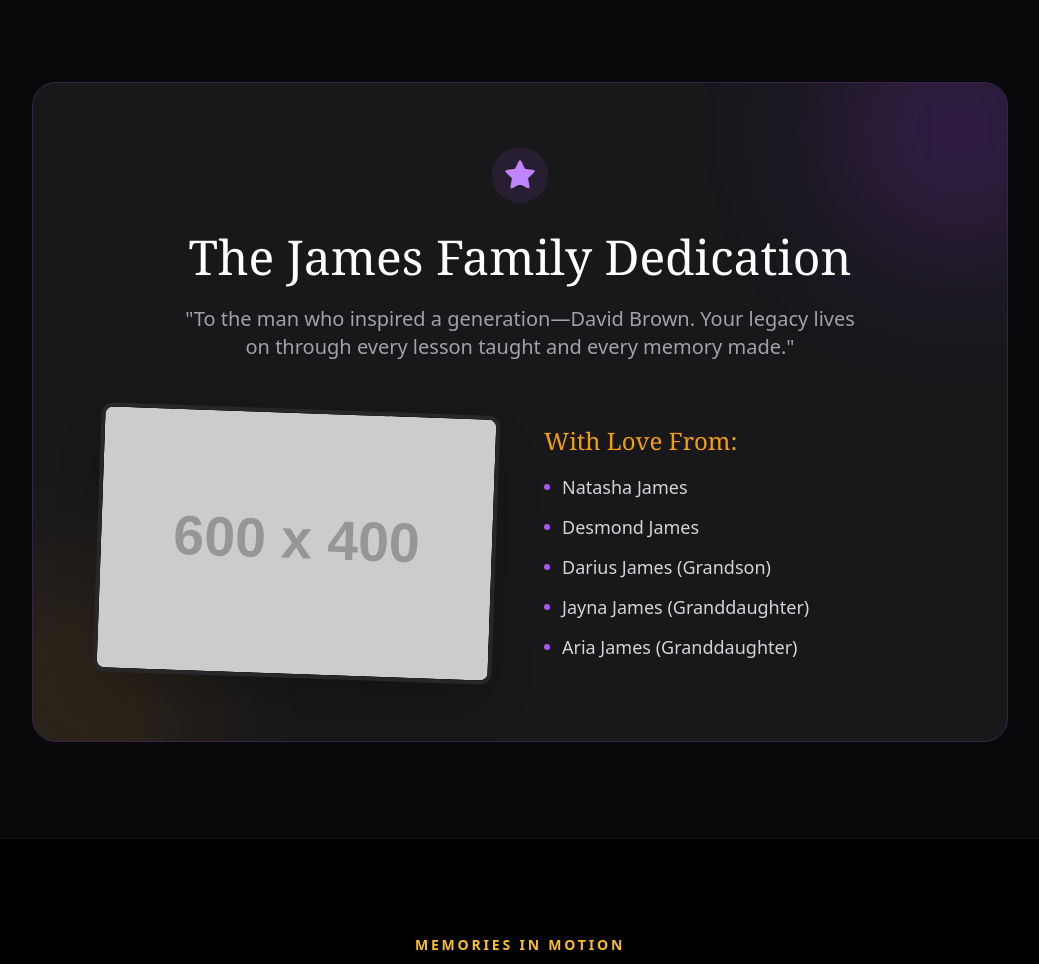
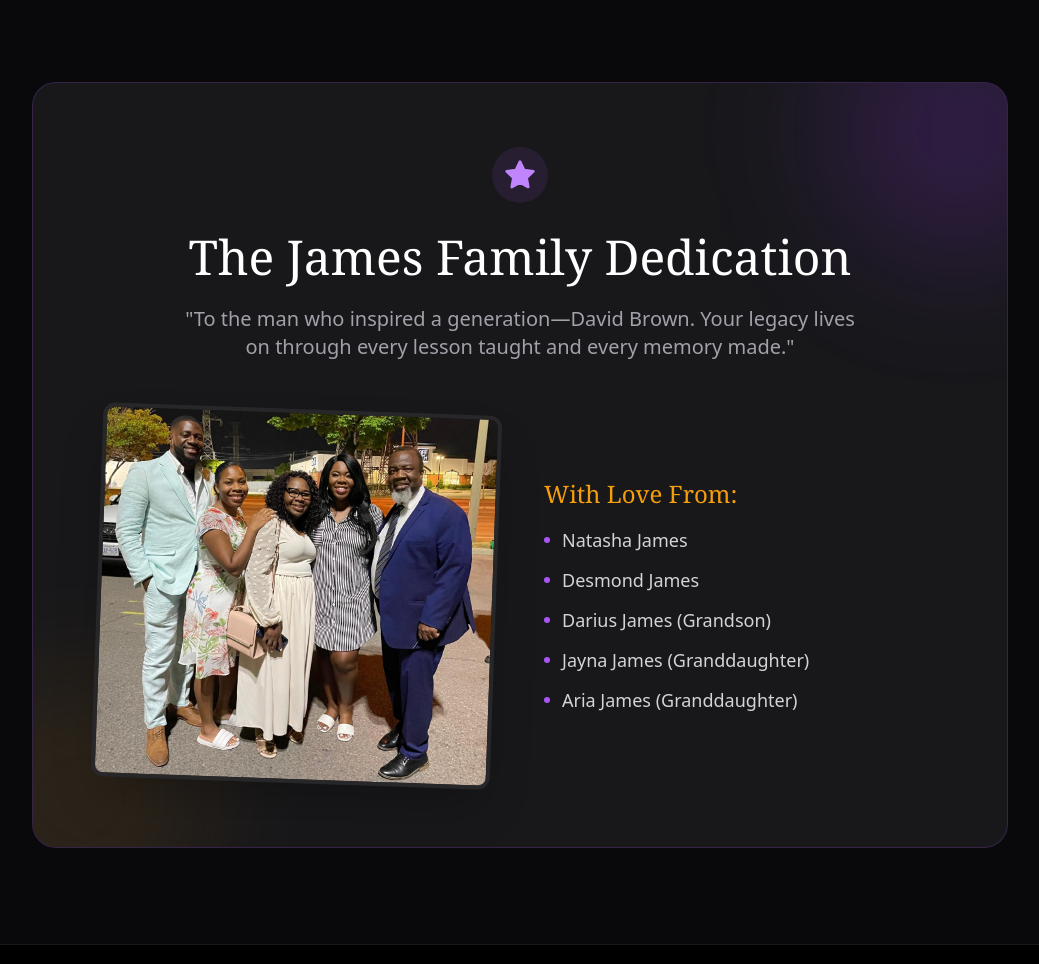
Before and after one commit to mathurin93/DB, a plain HTML site: page index.html in a window 1280 px wide. Shown: the part 2482-3446 px from the top of the page, without its empty margins (120-1159 px from the left). Drawn offline with nearby package versions, Linux system fonts and the light colour scheme; placeholder pictures from the web are drawn by us; a web font is replaced by a local one.

Commit message:
des added

```diff
--- a/index.html
+++ b/index.html
@@ -323,7 +323,7 @@
                             <div
                                 class="relative rounded-xl overflow-hidden shadow-2xl border-4 border-zinc-800 rotate-0 md:rotate-2 hover:rotate-0 transition-transform duration-500">
 
-                                <img src="https://placehold.co/600x400/FFD700/1a1a1a?text=David+and+The+James+Family"
+                                <img src="Images/James.jpeg"
                                     alt="Family" class="w-full h-auto"
                                     onerror="this.onerror=null;this.src='https://placehold.co/600x400/FFD700/1a1a1a?text=Photo+Coming+Soon';" />
                             </div>
@@ -526,16 +526,16 @@ May your next chapter be your best chapter yet. We love you more than words can
                 id: 'natasha',
                 author: "Natasha James",
                 role: "Daughter",
-                image: "Images/Tash&Dave.jpeg",
+                image: "Images/Tas&Dave.jpeg",
                 fullText: `The world's best father and grandfather! Seeing you walk across that stage and officially transition into retirement is a moment of profound joy for all of us.
 
 You’ve earned every bit of relaxation coming your way. Thank you for being the quiet strength and endless source of encouragement in our family.
 
 We appreciate everything you do, and we’re excited for you to spend more time spoiling your grandkids! Congratulations, Dad!`,
                 memories: [
-                    "https://placehold.co/400x300/8A2BE2/FFFFFF?text=David+%26+Natasha",
-                    "https://placehold.co/400x400/1a1a1a/FFD700?text=Grandkids",
-                    "https://placehold.co/400x300/8A2BE2/FFFFFF?text=Holiday+Gathering"
+                    "Images/Tas&Dave 1.jpeg",
+                    "Images/Tas&Dave2.jpeg",
+                    "Images/Tas&Dave3.jpeg"
                 ]
             }
         ];
```
Also changed, not shown: Images/James.jpeg (added), Images/Tas&Dave 1.jpeg (renamed from Images/WhatsApp Image 2025-12-09 at 19.41.14.jpeg), Images/Tas&Dave.jpeg (added), Images/Tas&Dave2.jpeg (added), 1 other file.
